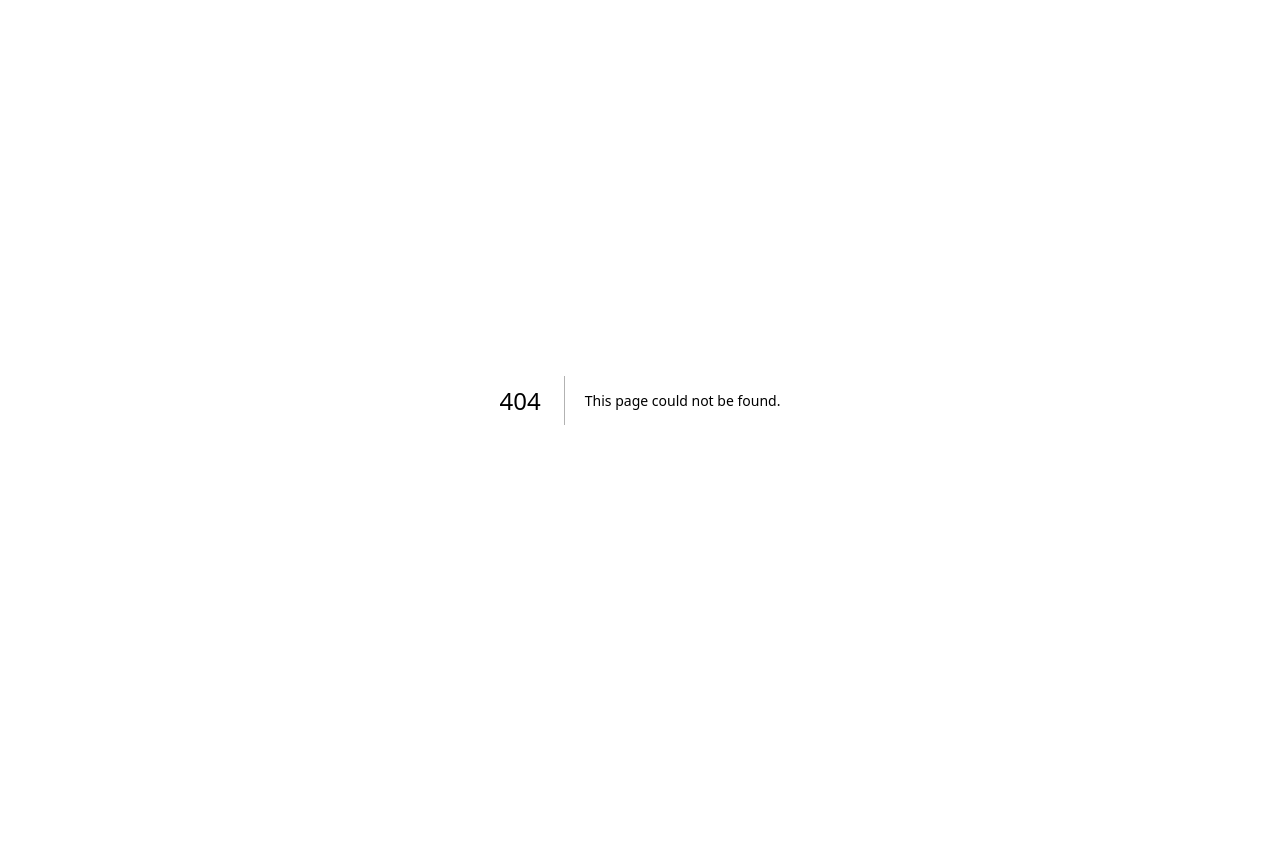
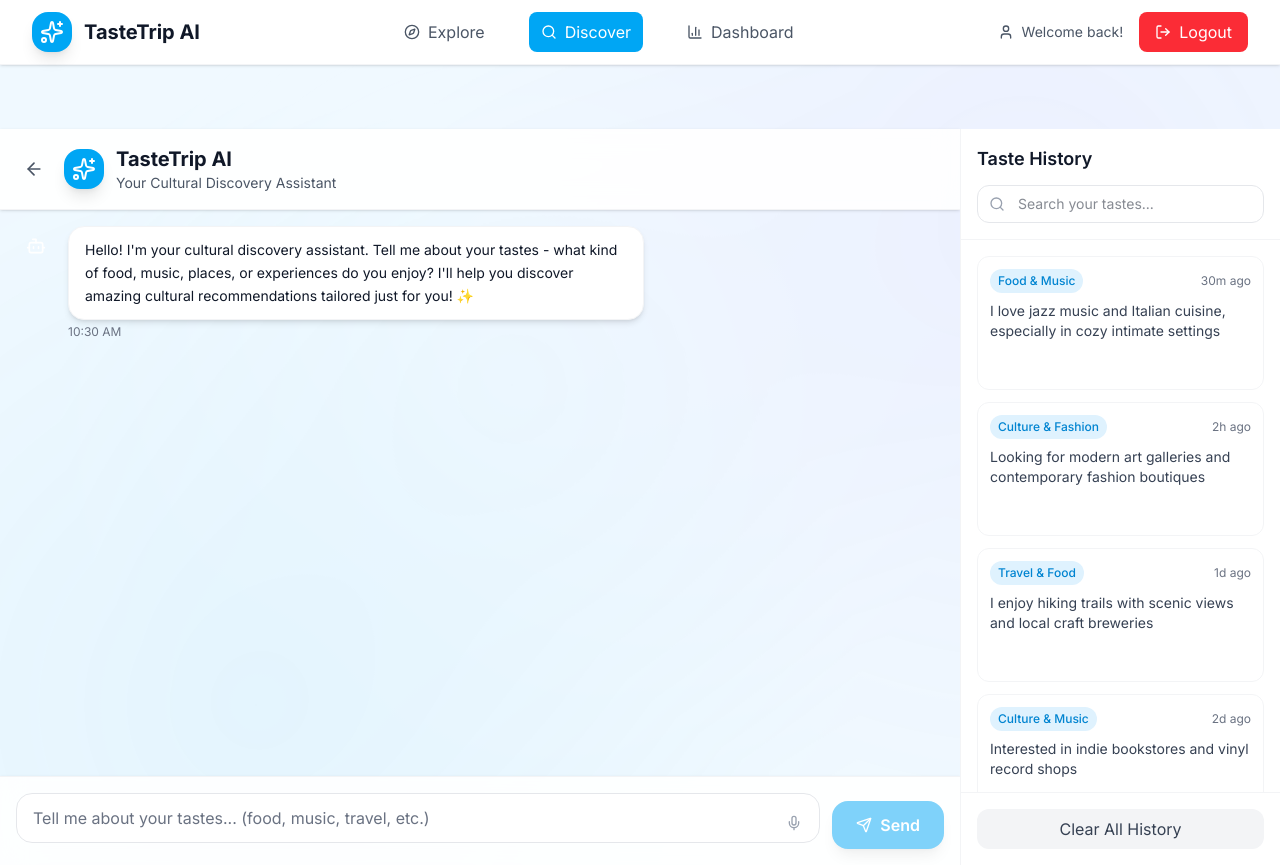
Before and after one commit to RpalZ/TasteTripAI, a Next.js app in the folder frontend/: page /chat in a window 1280 px wide. Before the commit this address had no page. Before the commit the page ends 800 px from the top, so only its background shows below. Built offline with nearby package versions, Linux system fonts and the light colour scheme.

Commit message:
RoutingFix
Uses URL based routing now

```diff
--- /dev/null
+++ b/frontend/src/app/auth/page.tsx
@@ -0,0 +1,12 @@
+"use client"
+
+import AuthScreen from '@/components/AuthScreen'
+import { useRouter } from 'next/navigation'
+
+export default function AuthPage() {
+  const router = useRouter();
+  const handleLogin = () => {
+    router.push('/home');
+  };
+  return <AuthScreen onLogin={handleLogin} />
+}
--- /dev/null
+++ b/frontend/src/app/chat/page.tsx
@@ -0,0 +1,18 @@
+"use client"
+
+import Navigation from '@/components/Navigation'
+import ChatInterface from '@/components/ChatInterface'
+import { useRouter } from 'next/navigation'
+
+export default function ChatPage() {
+  const router = useRouter();
+  const handleBack = () => {
+    router.push('/home');
+  };
+  return (
+    <>
+      <Navigation isAuthenticated={true} currentPage="chat" onLogout={() => { router.push('/auth'); }} />
+      <ChatInterface onBack={handleBack} />
+    </>
+  );
+}
--- /dev/null
+++ b/frontend/src/app/dashboard/page.tsx
@@ -0,0 +1,15 @@
+"use client"
+
+import Navigation from '@/components/Navigation'
+import Dashboard from '@/components/Dashboard'
+import { useRouter } from 'next/navigation'
+
+export default function DashboardPage() {
+  const router = useRouter();
+  return (
+    <>
+      <Navigation isAuthenticated={true} currentPage="dashboard" onNavigate={() => {}} onLogout={() => { router.push('/auth'); }} />
+      <Dashboard />
+    </>
+  );
+}
--- /dev/null
+++ b/frontend/src/app/home/page.tsx
@@ -0,0 +1,18 @@
+"use client"
+
+import Navigation from '@/components/Navigation'
+import LandingScreen from '@/components/LandingScreen'
+import { useRouter } from 'next/navigation'
+
+export default function HomePage() {
+  const router = useRouter();
+  const handleStartChat = () => {
+    router.push('/chat');
+  };
+  return (
+    <>
+      <Navigation isAuthenticated={true} currentPage="home" onLogout={() => { router.push('/auth'); }} />
+      <LandingScreen onStartChat={handleStartChat} />
+    </>
+  );
+}
--- a/frontend/src/app/page.tsx
+++ b/frontend/src/app/page.tsx
@@ -1,92 +1,12 @@
-'use client'
+"use client"
 
-import { useState, useEffect } from 'react'
 import LandingPage from '@/components/LandingPage'
-import AuthScreen from '@/components/AuthScreen'
-import LandingScreen from '@/components/LandingScreen'
-import ChatInterface from '@/components/ChatInterface'
-import Dashboard from '@/components/Dashboard'
-import Navigation from '@/components/Navigation'
+import { useRouter } from 'next/navigation'
 
-type AppState = 'landing' | 'auth' | 'home' | 'chat' | 'dashboard'
-
-export default function Home() {
-  const [appState, setAppState] = useState<AppState>('landing')
-  const [isTransitioning, setIsTransitioning] = useState(false)
-  const [isAuthenticated, setIsAuthenticated] = useState(false)
-
-  const handleStateChange = async (newState: AppState) => {
-    setIsTransitioning(true)
-    await new Promise(resolve => setTimeout(resolve, 300))
-    setAppState(newState)
-    await new Promise(resolve => setTimeout(resolve, 100))
-    setIsTransitioning(false)
-  }
-
+export default function Landing() {
+  const router = useRouter();
   const handleGetStarted = () => {
-    handleStateChange('auth')
-  }
-
-  const handleLogin = () => {
-    setIsAuthenticated(true)
-    handleStateChange('home')
-  }
-
-  const handleLogout = () => {
-    setIsAuthenticated(false)
-    handleStateChange('landing')
-  }
-
-  const renderCurrentScreen = () => {
-    switch (appState) {
-      case 'landing':
-        return <LandingPage onGetStarted={handleGetStarted} />
-      case 'auth':
-        return <AuthScreen onLogin={handleLogin} />
-      case 'home':
-        return (
-          <>
-            <Navigation
-              isAuthenticated={isAuthenticated}
-              onNavigate={handleStateChange}
-              onLogout={handleLogout}
-              currentPage="home"
-            />
-            <LandingScreen onStartChat={() => handleStateChange('chat')} />
-          </>
-        )
-      case 'chat':
-        return (
-          <>
-            <Navigation
-              isAuthenticated={isAuthenticated}
-              onNavigate={handleStateChange}
-              onLogout={handleLogout}
-              currentPage="chat"
-            />
-            <ChatInterface onBack={() => handleStateChange('home')} />
-          </>
-        )
-      case 'dashboard':
-        return (
-          <>
-            <Navigation
-              isAuthenticated={isAuthenticated}
-              onNavigate={handleStateChange}
-              onLogout={handleLogout}
-              currentPage="dashboard"
-            />
-            <Dashboard />
-          </>
-        )
-      default:
-        return <LandingPage onGetStarted={handleGetStarted} />
-    }
-  }
-
-  return (
-    <div className={`min-h-screen w-full m-0 p-0 ${isTransitioning ? 'opacity-0' : 'opacity-100'} transition-opacity duration-300 ease-in-out`}>
-      {renderCurrentScreen()}
-    </div>
-  )
+    router.push('/auth');
+  };
+  return <LandingPage onGetStarted={handleGetStarted} />
 }
--- a/frontend/src/components/Navigation.tsx
+++ b/frontend/src/components/Navigation.tsx
@@ -1,15 +1,17 @@
 'use client'
 
 import { Sparkles, Compass, Search, BarChart3, LogOut, User } from 'lucide-react'
+import Link from 'next/link'
+import { usePathname } from 'next/navigation'
 
 interface NavigationProps {
   isAuthenticated: boolean
-  onNavigate: (page: 'landing' | 'auth' | 'home' | 'chat' | 'dashboard') => void
   onLogout: () => void
-  currentPage: string
+  currentPage?: string // optional, for legacy support
 }
 
-export default function Navigation({ isAuthenticated, onNavigate, onLogout, currentPage }: NavigationProps) {
+export default function Navigation({ isAuthenticated, onLogout }: NavigationProps) {
+  const pathname = usePathname()
   if (!isAuthenticated) return null
 
   return (
@@ -28,41 +30,41 @@ export default function Navigation({ isAuthenticated, onNavigate, onLogout, curr
 
           {/* Navigation Links */}
           <div className="hidden md:flex items-center space-x-8">
-            <button
-              onClick={() => onNavigate('home')}
+            <Link
+              href="/home"
               className={`flex items-center space-x-2 px-3 py-2 rounded-lg transition-all duration-300 ${
-                currentPage === 'home'
+                pathname === '/home'
                   ? 'bg-sky-500 text-white'
                   : 'text-gray-600 hover:text-gray-900 hover:bg-gray-50'
               }`}
             >
               <Compass className="w-4 h-4" />
               <span>Explore</span>
-            </button>
+            </Link>
 
-            <button
-              onClick={() => onNavigate('chat')}
+            <Link
+              href="/chat"
               className={`flex items-center space-x-2 px-3 py-2 rounded-lg transition-all duration-300 ${
-                currentPage === 'chat'
+                pathname === '/chat'
                   ? 'bg-sky-500 text-white'
                   : 'text-gray-600 hover:text-gray-900 hover:bg-gray-50'
               }`}
             >
               <Search className="w-4 h-4" />
               <span>Discover</span>
-            </button>
+            </Link>
 
-            <button
-              onClick={() => onNavigate('dashboard')}
+            <Link
+              href="/dashboard"
               className={`flex items-center space-x-2 px-3 py-2 rounded-lg transition-all duration-300 ${
-                currentPage === 'dashboard'
+                pathname === '/dashboard'
                   ? 'bg-sky-500 text-white'
                   : 'text-gray-600 hover:text-gray-900 hover:bg-gray-50'
               }`}
             >
               <BarChart3 className="w-4 h-4" />
               <span>Dashboard</span>
-            </button>
+            </Link>
           </div>
 
           {/* User Actions */}
```
Also changed, not shown: 1 other file (tests, documents, lock files or other folders).
